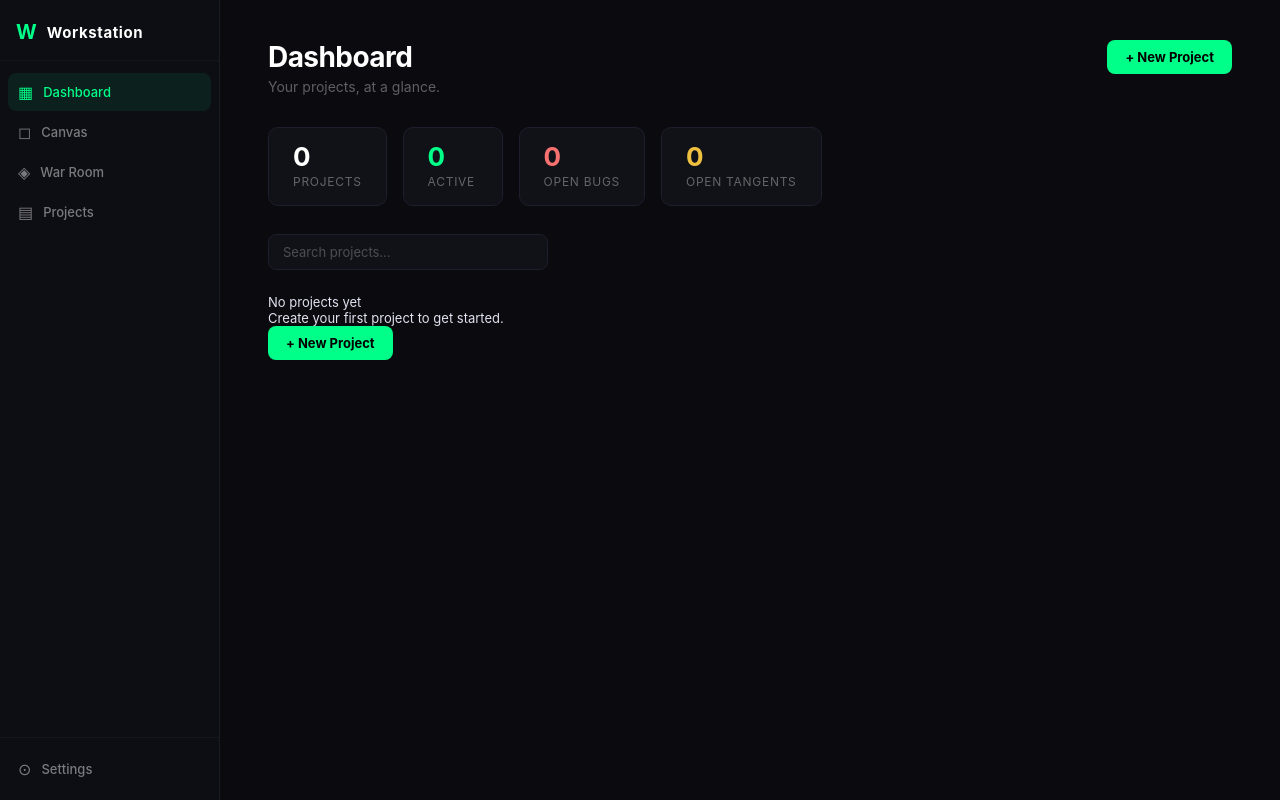
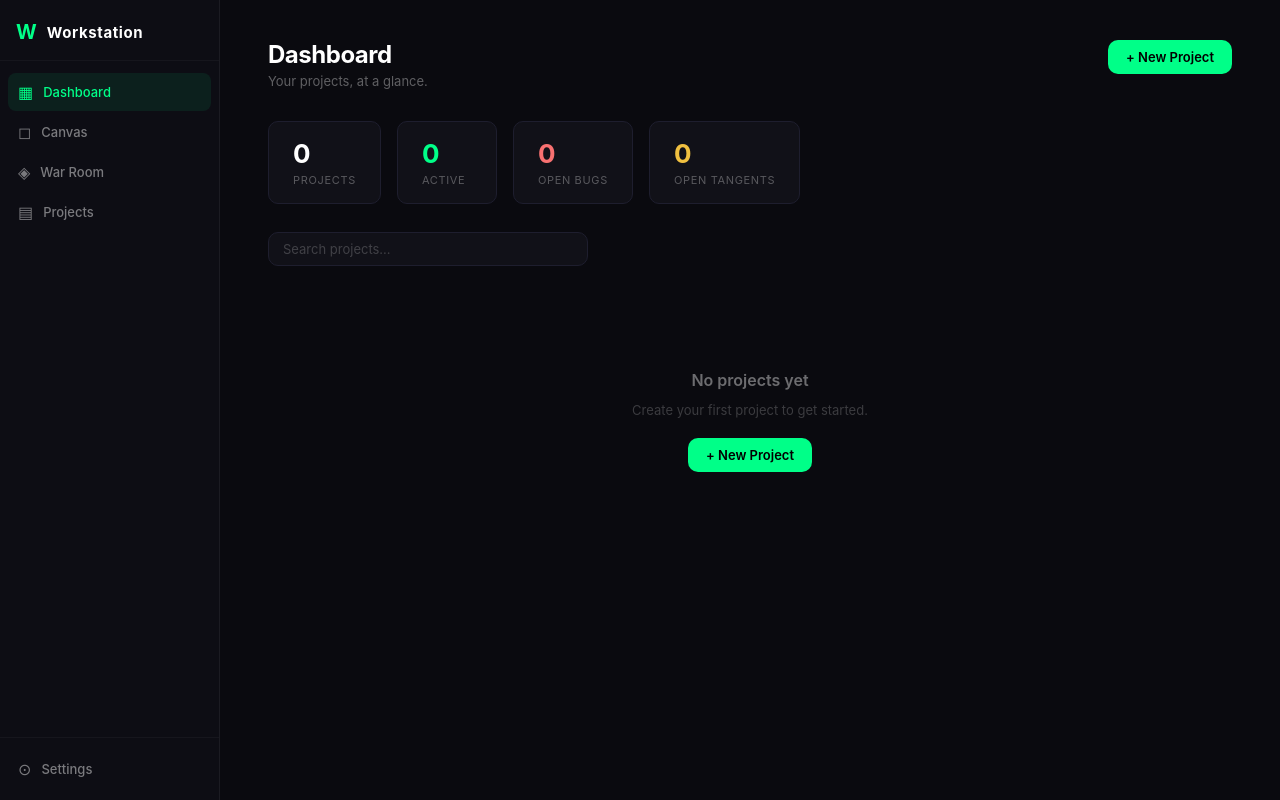
Before and after one commit to martinacho22/workstation, a React (Vite) app: page / in a window 1280 px wide. Built offline with nearby package versions, Linux system fonts and the light colour scheme.

Commit message:
feat: Dashboard CSS — empty state, delete button

```diff
--- a/src/screens/Dashboard.module.css
+++ b/src/screens/Dashboard.module.css
@@ -1,10 +1,8 @@
 .page {
   flex: 1;
-  height: 100vh;
   overflow-y: auto;
   padding: 40px 48px;
   background: var(--bg);
-  color: var(--text);
 }
 
 .header {
@@ -15,7 +13,7 @@
 }
 
 .title {
-  font-size: 28px;
+  font-size: 24px;
   font-weight: 700;
   color: #fff;
   margin: 0 0 4px;
@@ -23,19 +21,19 @@
 }
 
 .subtitle {
-  font-size: 14px;
-  color: rgba(255,255,255,0.35);
+  font-size: 13px;
+  color: rgba(255, 255, 255, 0.35);
   margin: 0;
 }
 
 .newBtn {
+  padding: 9px 18px;
   background: var(--accent);
   color: #000;
   border: none;
-  border-radius: 8px;
-  padding: 9px 18px;
+  border-radius: var(--radius);
   font-size: 13px;
-  font-weight: 700;
+  font-weight: 600;
   cursor: pointer;
   transition: opacity 0.15s;
 }
@@ -51,7 +49,7 @@
 .stat {
   background: var(--surface);
   border: 1px solid var(--border);
-  border-radius: 10px;
+  border-radius: var(--radius);
   padding: 16px 24px;
   display: flex;
   flex-direction: column;
@@ -63,37 +61,61 @@
   font-size: 26px;
   font-weight: 700;
   color: #fff;
-  line-height: 1;
 }
 
 .statLabel {
-  font-size: 12px;
-  color: rgba(255,255,255,0.35);
+  font-size: 11px;
+  color: rgba(255, 255, 255, 0.3);
   text-transform: uppercase;
   letter-spacing: 0.06em;
 }
 
 /* Search */
-.searchRow { margin-bottom: 24px; }
+.searchRow {
+  margin-bottom: 24px;
+}
 
 .search {
+  width: 320px;
+  padding: 8px 14px;
   background: var(--surface);
   border: 1px solid var(--border);
-  border-radius: 8px;
-  padding: 9px 14px;
-  color: var(--text);
+  border-radius: var(--radius);
+  color: #fff;
   font-size: 13px;
-  width: 280px;
   outline: none;
   transition: border-color 0.15s;
 }
-.search:focus { border-color: rgba(0,255,136,0.35); }
-.search::placeholder { color: rgba(255,255,255,0.25); }
+.search:focus { border-color: var(--accent); }
+.search::placeholder { color: rgba(255, 255, 255, 0.2); }
+
+/* Empty state */
+.emptyState {
+  display: flex;
+  flex-direction: column;
+  align-items: center;
+  justify-content: center;
+  padding: 80px 0;
+  gap: 12px;
+  text-align: center;
+}
+
+.emptyTitle {
+  font-size: 16px;
+  font-weight: 600;
+  color: rgba(255, 255, 255, 0.4);
+}
+
+.emptyDesc {
+  font-size: 13px;
+  color: rgba(255, 255, 255, 0.2);
+  margin-bottom: 8px;
+}
 
 /* Grid */
 .grid {
   display: grid;
-  grid-template-columns: repeat(auto-fill, minmax(340px, 1fr));
+  grid-template-columns: repeat(auto-fill, minmax(320px, 1fr));
   gap: 16px;
 }
 
@@ -106,12 +128,9 @@
   display: flex;
   flex-direction: column;
   gap: 14px;
-  transition: border-color 0.15s, box-shadow 0.15s;
+  transition: border-color 0.15s;
 }
-.card:hover {
-  border-color: rgba(0,255,136,0.15);
-  box-shadow: 0 0 0 1px rgba(0,255,136,0.05);
-}
+.card:hover { border-color: rgba(255, 255, 255, 0.1); }
 
 .cardHeader {
   display: flex;
@@ -121,21 +140,21 @@
 }
 
 .cardName {
-  font-size: 16px;
+  font-size: 15px;
   font-weight: 600;
   color: #fff;
-  margin-bottom: 3px;
+  margin-bottom: 4px;
 }
 
 .cardDesc {
   font-size: 12px;
-  color: rgba(255,255,255,0.35);
-  line-height: 1.4;
+  color: rgba(255, 255, 255, 0.35);
+  line-height: 1.5;
 }
 
 .status {
   font-size: 11px;
-  font-weight: 600;
+  font-weight: 500;
   white-space: nowrap;
   letter-spacing: 0.03em;
 }
@@ -149,8 +168,8 @@
 
 .progressBar {
   flex: 1;
-  height: 4px;
-  background: rgba(255,255,255,0.06);
+  height: 3px;
+  background: rgba(255, 255, 255, 0.08);
   border-radius: 2px;
   overflow: hidden;
 }
@@ -159,13 +178,12 @@
   height: 100%;
   background: var(--accent);
   border-radius: 2px;
-  transition: width 0.4s ease;
-  box-shadow: 0 0 8px rgba(0,255,136,0.4);
+  transition: width 0.3s ease;
 }
 
 .progressLabel {
   font-size: 11px;
-  color: rgba(255,255,255,0.4);
+  color: rgba(255, 255, 255, 0.3);
   min-width: 30px;
   text-align: right;
 }
@@ -173,100 +191,113 @@
 /* Meta */
 .cardMeta {
   display: flex;
-  gap: 12px;
+  flex-wrap: wrap;
+  gap: 8px;
   font-size: 11px;
-  color: rgba(255,255,255,0.3);
-  flex-wrap: wrap;
+  color: rgba(255, 255, 255, 0.25);
 }
 
 /* Chips */
 .chips {
   display: flex;
-  gap: 8px;
   flex-wrap: wrap;
+  gap: 6px;
 }
 
 .chip {
-  background: rgba(255,255,255,0.05);
-  border: 1px solid rgba(255,255,255,0.08);
-  border-radius: 20px;
-  padding: 3px 10px;
+  padding: 3px 8px;
+  background: rgba(255, 255, 255, 0.05);
+  border-radius: 4px;
   font-size: 11px;
-  color: rgba(255,255,255,0.5);
+  color: rgba(255, 255, 255, 0.4);
 }
 
-.chipRed {
-  background: rgba(248,113,113,0.08);
-  border-color: rgba(248,113,113,0.2);
-  color: #f87171;
-}
-
-.chipYellow {
-  background: rgba(240,192,64,0.08);
-  border-color: rgba(240,192,64,0.2);
-  color: #f0c040;
-}
+.chipRed  { background: rgba(248, 113, 113, 0.1); color: #f87171; }
+.chipYellow { background: rgba(240, 192, 64, 0.1); color: #f0c040; }
 
 /* Actions */
 .cardActions {
   display: flex;
   gap: 8px;
-  margin-top: 4px;
+  align-items: center;
+  margin-top: auto;
 }
 
 .openBtn {
   flex: 1;
-  background: rgba(0,255,136,0.1);
-  border: 1px solid rgba(0,255,136,0.2);
-  color: var(--accent);
-  border-radius: 7px;
-  padding: 8px 12px;
+  padding: 8px 0;
+  background: var(--accent);
+  color: #000;
+  border: none;
+  border-radius: var(--radius);
   font-size: 12px;
   font-weight: 600;
   cursor: pointer;
-  transition: background 0.15s;
+  transition: opacity 0.15s;
 }
-.openBtn:hover { background: rgba(0,255,136,0.18); }
+.openBtn:hover { opacity: 0.85; }
 
 .warBtn {
-  background: rgba(255,255,255,0.04);
+  padding: 8px 14px;
+  background: transparent;
   border: 1px solid var(--border);
-  color: rgba(255,255,255,0.5);
-  border-radius: 7px;
-  padding: 8px 12px;
+  border-radius: var(--radius);
+  color: rgba(255, 255, 255, 0.5);
   font-size: 12px;
   cursor: pointer;
-  transition: background 0.15s;
+  transition: border-color 0.15s, color 0.15s;
 }
-.warBtn:hover { background: rgba(255,255,255,0.08); color: #fff; }
+.warBtn:hover { border-color: rgba(255,255,255,0.2); color: #fff; }
 
-/* New card */
+.deleteBtn {
+  padding: 7px 10px;
+  background: transparent;
+  border: 1px solid var(--border);
+  border-radius: var(--radius);
+  color: rgba(255, 255, 255, 0.2);
+  font-size: 11px;
+  cursor: pointer;
+  transition: border-color 0.15s, color 0.15s;
+}
+.deleteBtn:hover { border-color: #f87171; color: #f87171; }
+
+.deleteConfirmBtn {
+  padding: 7px 12px;
+  background: rgba(248, 113, 113, 0.15);
+  border: 1px solid #f87171;
+  border-radius: var(--radius);
+  color: #f87171;
+  font-size: 11px;
+  font-weight: 600;
+  cursor: pointer;
+}
+
+/* New Project Card */
 .newCard {
+  border: 1px dashed var(--border);
+  background: transparent;
   cursor: pointer;
-  border-style: dashed;
-  border-color: rgba(255,255,255,0.08);
   min-height: 180px;
   justify-content: center;
   align-items: center;
+  transition: border-color 0.15s;
 }
-.newCard:hover {
-  border-color: rgba(0,255,136,0.25);
-  background: rgba(0,255,136,0.03);
-}
+.newCard:hover { border-color: var(--accent); }
 
 .newCardInner {
   display: flex;
   flex-direction: column;
   align-items: center;
-  gap: 8px;
+  gap: 10px;
 }
 
 .newCardIcon {
   font-size: 28px;
-  color: rgba(255,255,255,0.2);
+  color: rgba(255, 255, 255, 0.2);
+  font-weight: 300;
 }
 
 .newCardLabel {
   font-size: 13px;
-  color: rgba(255,255,255,0.25);
+  color: rgba(255, 255, 255, 0.3);
 }
```
